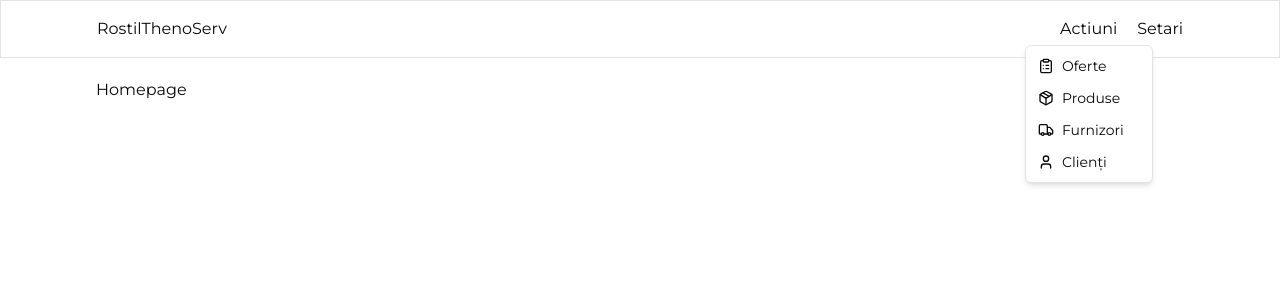
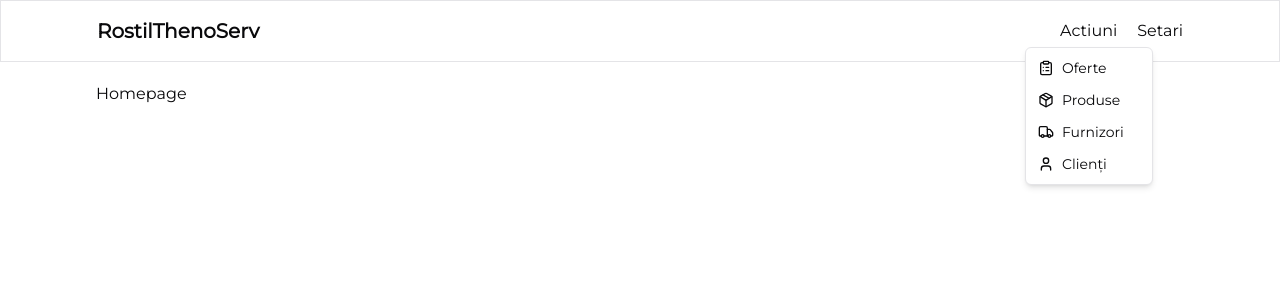
Before and after one commit to alin1k/rostil-tehnoserv, a Next.js app: page / in a window 1280 px wide. Both pictures are taken after a click on the button "Actiuni". Shown: the top 300 px of the page. Built offline with nearby package versions, Linux system fonts and the light colour scheme.

Commit message:
Modify Navbar

```diff
--- a/src/app/oferte/adauga/page.js
+++ /dev/null
@@ -1,7 +0,0 @@
-import React from 'react'
-
-export default function AdaugareOferte() {
-  return (
-    <div>Pagina de adaugare a ofertelor</div>
-  )
-}
--- a/src/components/Navbar.jsx
+++ b/src/components/Navbar.jsx
@@ -3,13 +3,7 @@ import {
   DropdownMenu,
   DropdownMenuContent,
   DropdownMenuItem,
-  DropdownMenuLabel,
-  DropdownMenuSeparator,
   DropdownMenuTrigger,
-  DropdownMenuSub,
-  DropdownMenuSubTrigger,
-  DropdownMenuPortal,
-  DropdownMenuSubContent
 } from "./ui/dropdown-menu"
 import {
   ClipboardList,
@@ -22,80 +16,34 @@ import Link from 'next/link';
 export default function Navbar() {
   return (
     <div className='py-4 px-24 flex justify-between border border-bottom'>
-      <Link href='/'>RostilThenoServ</Link>
-      <div className='flex gap-5'>
+      <Link href='/' className='font-bold text-xl'>RostilThenoServ</Link>
+      <div className='flex items-center gap-5'>
         <DropdownMenu>
           <DropdownMenuTrigger>
-            <span>Actiuni</span>
+            <span className="font-medium">Actiuni</span>
           </DropdownMenuTrigger>
           <DropdownMenuContent>
-            <DropdownMenuSub>
-              <DropdownMenuSubTrigger>
+            <Link href="/oferte">
+              <DropdownMenuItem className="hover:cursor-pointer">
                 <ClipboardList/>
                 <span>Oferte</span>
-              </DropdownMenuSubTrigger>
-              <DropdownMenuPortal>
-                <DropdownMenuSubContent>
+              </DropdownMenuItem>
+            </Link>
             <DropdownMenuItem>
-                    <Link href="/oferte/adauga">Adaugă Oferte</Link>
+              <Package/>
+              <span>Produse</span>
             </DropdownMenuItem>
             <DropdownMenuItem>
-                    <Link href="/oferte">Vizualizează Oferte</Link>
-                  </DropdownMenuItem>
-                </DropdownMenuSubContent>
-              </DropdownMenuPortal>
-            </DropdownMenuSub>
-            <DropdownMenuSub>
-              <DropdownMenuSubTrigger>
-                <Package/>
-                <span>Produse</span>
-              </DropdownMenuSubTrigger>
-              <DropdownMenuPortal>
-                <DropdownMenuSubContent>
-                  <DropdownMenuItem>
-                    <span>Adaugă Produse</span>
+              <Truck/>
+              <span>Furnizori</span>
             </DropdownMenuItem>
             <DropdownMenuItem>
-                    <span>Vizualizează Produse</span>
-                  </DropdownMenuItem>
-                </DropdownMenuSubContent>
-              </DropdownMenuPortal>
-            </DropdownMenuSub>
-            <DropdownMenuSub>
-              <DropdownMenuSubTrigger>
-                <Truck/>
-                <span>Furnizori</span>
-              </DropdownMenuSubTrigger>
-              <DropdownMenuPortal>
-                <DropdownMenuSubContent>
-                  <DropdownMenuItem>
-                    <span>Adaugă Furnizor</span>
-                  </DropdownMenuItem>
-                  <DropdownMenuItem>
-                    <span>Vizualizează Frunizorii</span>
-                  </DropdownMenuItem>
-                </DropdownMenuSubContent>
-              </DropdownMenuPortal>
-            </DropdownMenuSub>
-            <DropdownMenuSub>
-              <DropdownMenuSubTrigger>
               <User/>
               <span>Clienți</span>
-              </DropdownMenuSubTrigger>
-              <DropdownMenuPortal>
-                <DropdownMenuSubContent>
-                  <DropdownMenuItem>
-                    <span>Adaugă Client</span>
             </DropdownMenuItem>
-                  <DropdownMenuItem>
-                    <span>Vizualizează Clienții</span>
-                  </DropdownMenuItem>
-                </DropdownMenuSubContent>
-              </DropdownMenuPortal>
-            </DropdownMenuSub>
           </DropdownMenuContent>
         </DropdownMenu>
-        <p>Setari</p>
+        <span className="font-medium">Setari</span>
       </div>
     </div>
   )
```
Lines whose indentation alone changed are shown as unchanged.
